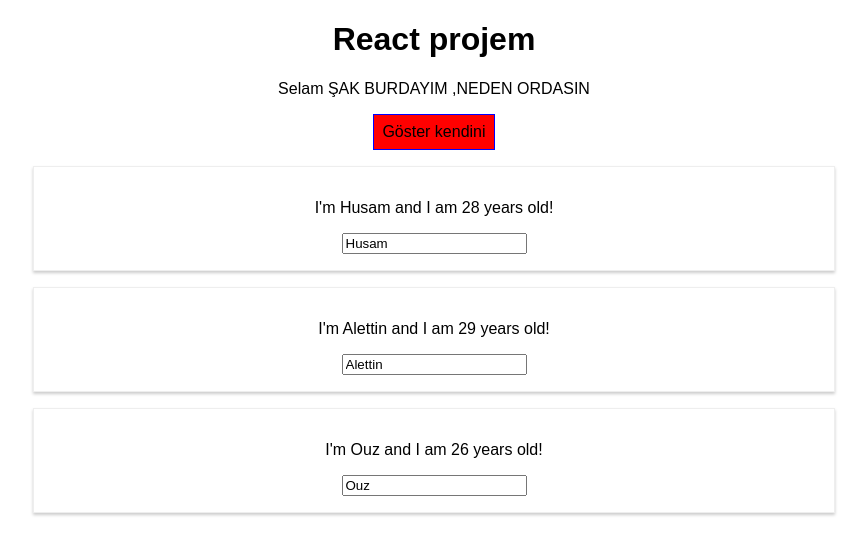
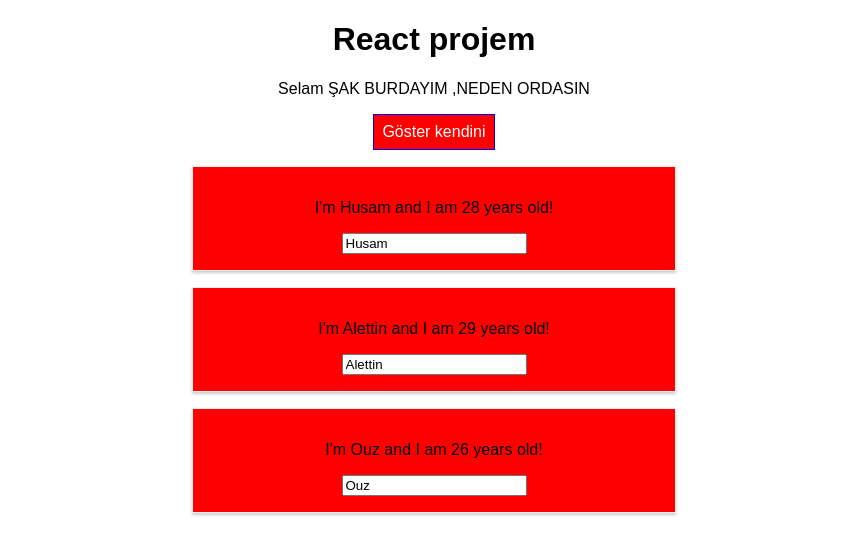
Before and after one commit to sahkirteke/react-calisma, a React (Create React App) app: page / in a window 1280 px wide. Both pictures are taken after a click on the button "Göster kendini". Shown: the top 554 px of the page, without its empty margins (206-1073 px from the left). Built offline with nearby package versions, Linux system fonts and the light colour scheme.

Commit message:
styled-component

```diff
--- a/package.json
+++ b/package.json
@@ -5,7 +5,8 @@
   "dependencies": {
     "react": "^17.0.1",
     "react-dom": "^17.0.1",
-    "react-scripts": "1.1.5"
+    "react-scripts": "1.1.5",
+    "styled-components": "^5.2.1"
   },
   "scripts": {
     "start": "react-scripts start",
--- a/src/App.js
+++ b/src/App.js
@@ -1,6 +1,24 @@
 import React, { Component } from "react";
 import "./App.css";
 import Person from "./Person/Person";
+import styled from "styled-components";
+
+
+const StyledButton = styled.button`
+
+background-color: ${props => props.alt ? `red`: `green`} ;
+color: white;
+font: inherit;
+border: 1px solid blue;
+padding:  8px;
+cursor: pointer;
+
+&:hover {
+  background-color:${props => props.alt ? `salmon`: `lightgreen`};
+  color: black;
+}
+
+`;
 
 class App extends Component {
   state = {
@@ -55,13 +73,13 @@
   }
 
   render() {
-    const style = {
-      backgroundColor: "green",
-      font: "inherit",
-      border: "1px solid blue",
-      padding: "8px",
-      cursor: "pointer",
-    };
+    // const style = {
+    //   backgroundColor: "green",
+    //   font: "inherit",
+    //   border: "1px solid blue",
+    //   padding: "8px",
+    //   cursor: "pointer",
+    // };
     let persons= null;
     if (this.state.showPersons ){
       persons= (
@@ -94,7 +112,7 @@
         /> */}
         </div>
       )
-      style.backgroundColor='red';
+      // style.backgroundColor='red';
     }
 
     let classes =[];
@@ -108,14 +126,15 @@
 
     return (
       <div className="App">
+
         <h1>React projem</h1>
         <p className={classes.join(' ')}>Selam ŞAK BURDAYIM ,NEDEN ORDASIN</p>
-        <button
-          style={style}
+        <StyledButton
+          alt={this.state.showPersons}
           onClick={this.togglePersonsHandler}
         >
           Göster kendini
-        </button>
+        </StyledButton>
 
         {persons}
 
--- a/src/Person/Person.css
+++ b/src/Person/Person.css
@@ -7,3 +7,6 @@
     padding: 16px;
     text-align: center;
 }
+/* @media  (min-width : 500px) {
+    width: 450px;
+} */
--- a/src/Person/Person.js
+++ b/src/Person/Person.js
@@ -1,17 +1,40 @@
 import React from 'react';
-import './Person.css';
+// import './Person.css';
+import styled from "styled-components";
 
+
+
+
+
+const StyledDiv = styled.div `
+
+background-color: red;
+width: 60%;
+margin:16px auto;
+border: 1px solid #eee;
+box-shadow: 0 2px 3px #ccc;
+padding: 16px;
+text-align: center;
+
+@media  (min-width : 500px)
+{
+width: 450px;
+}
+`;
 
 
 const person = ( props ) => {
 
     return (
-
-        <div className={'Person'}>
+        <StyledDiv>
             <p onClick={props.click}>I'm {props.name} and I am {props.age} years old!</p>
             <p>{props.children}</p>
             <input type="text" onChange={props.changed} value={props.name} />
-        </div>
+
+        </StyledDiv>
+
+
+
     )
 };
 
```
Also changed, not shown: 1 other file (tests, documents, lock files or other folders).
